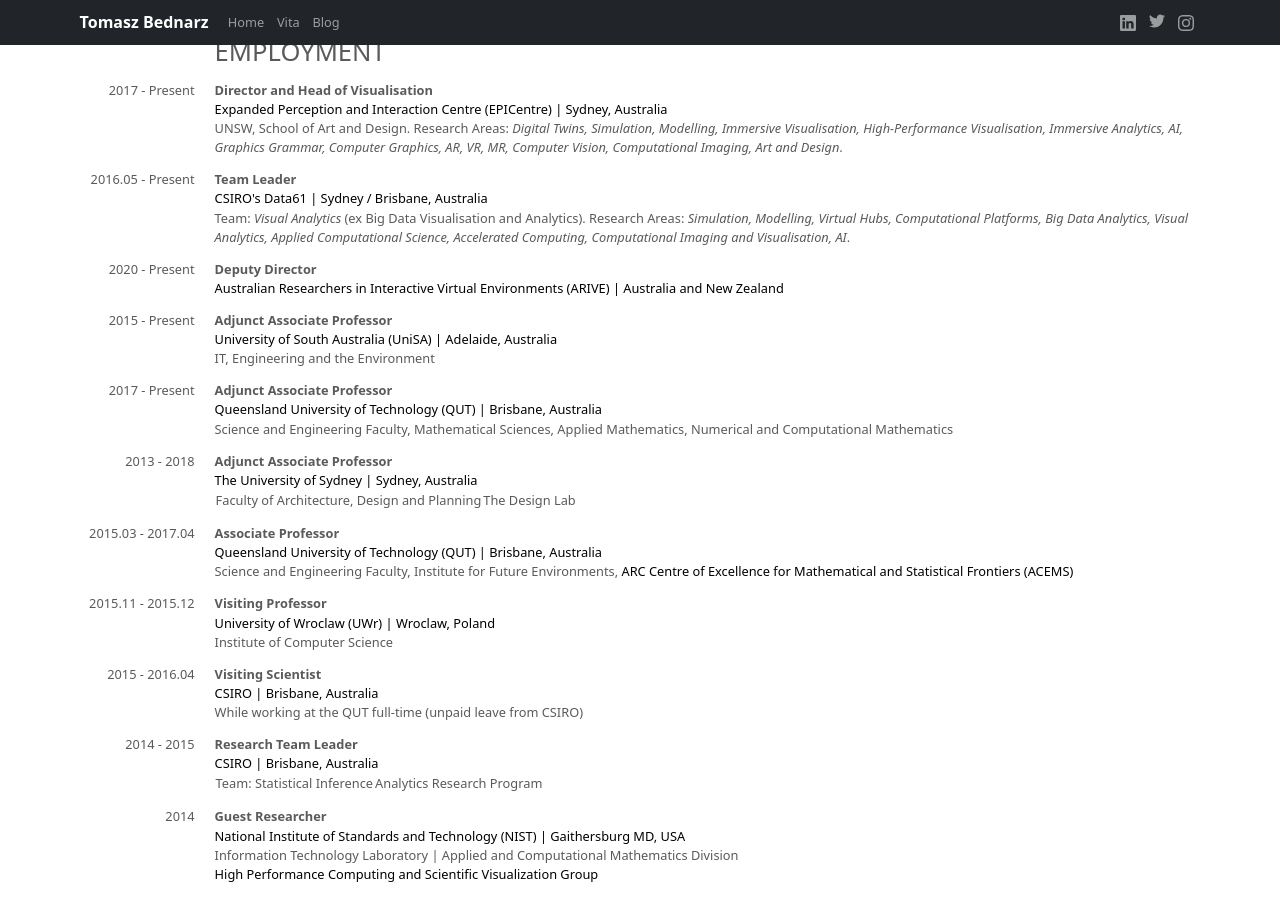
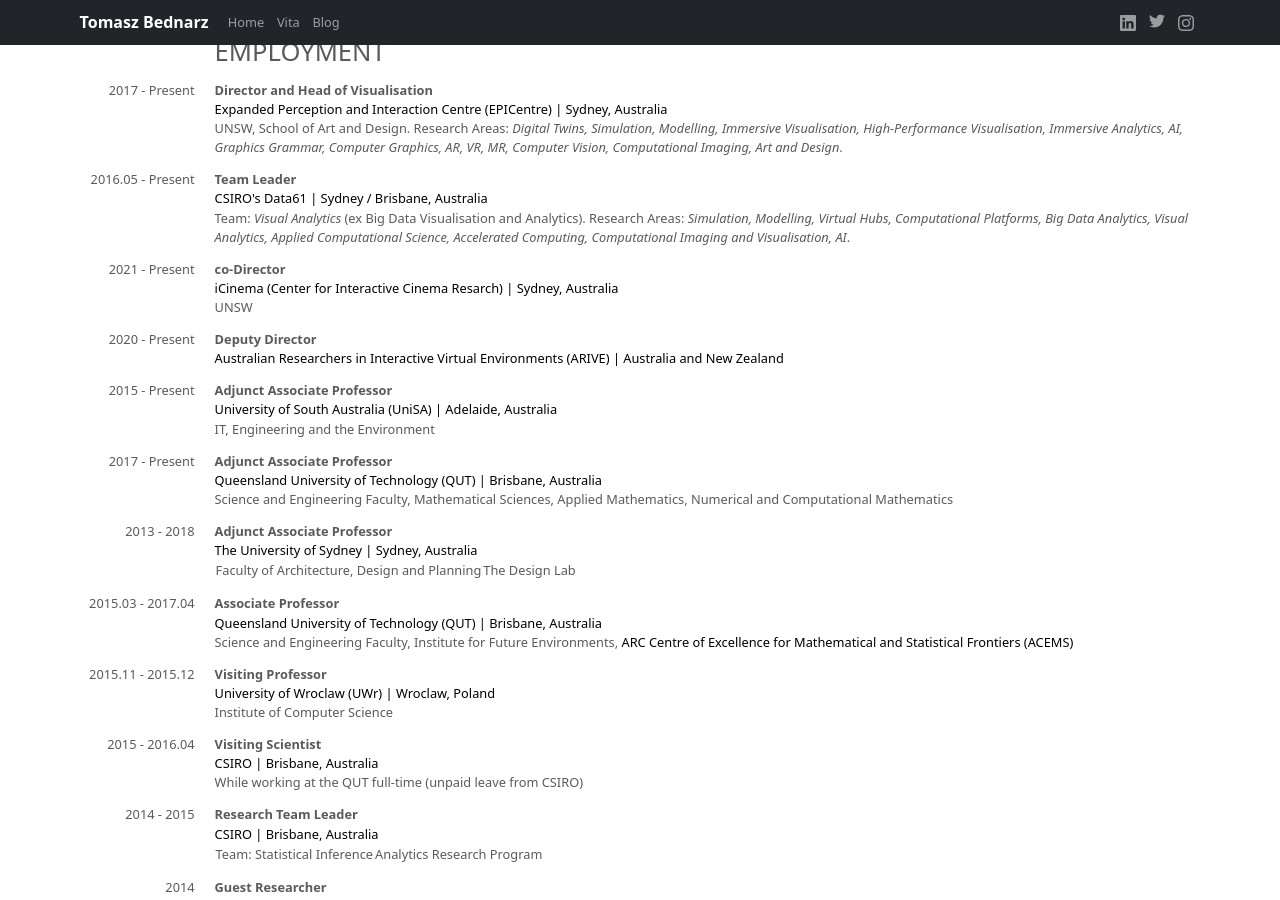
Before and after one commit to tomaszbednarz/tomaszbednarz.github.io, a Jekyll site: the page built from _pages/vita.md, in a window 1280 px wide and 900 px high, scrolled down 777 px. Built offline with Jekyll 4.4.1, drawn with Linux system fonts in a browser that asks for light colours.

Commit message:
Update vita.yml

```diff
--- a/_data/vita.yml
+++ b/_data/vita.yml
@@ -80,6 +80,13 @@
       Team: *Visual Analytics* (ex Big Data Visualisation and Analytics).
       Research Areas: *Simulation, Modelling, Virtual Hubs, Computational Platforms, Big Data Analytics, Visual Analytics,
       Applied Computational Science, Accelerated Computing, Computational Imaging and Visualisation, AI*.
+  - role: co-Director
+    time: 2021 - Present
+    company: iCinema (Center for Interactive Cinema Resarch)
+    location: Sydney, Australia
+    url: http://www.icinema.unsw.edu.au/
+    details: |
+      UNSW
   - role: Deputy Director
     time: 2020 - Present
     company: Australian Researchers in Interactive Virtual Environments (ARIVE)
```
